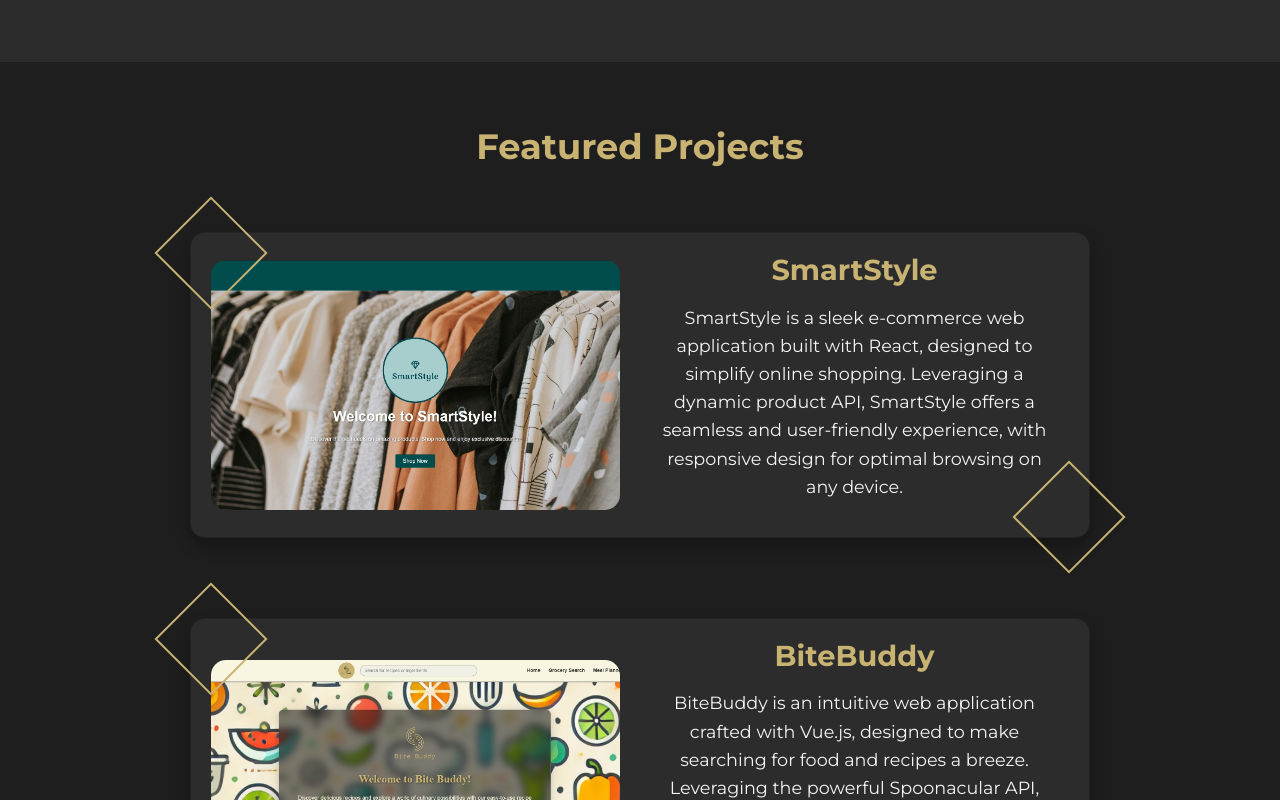
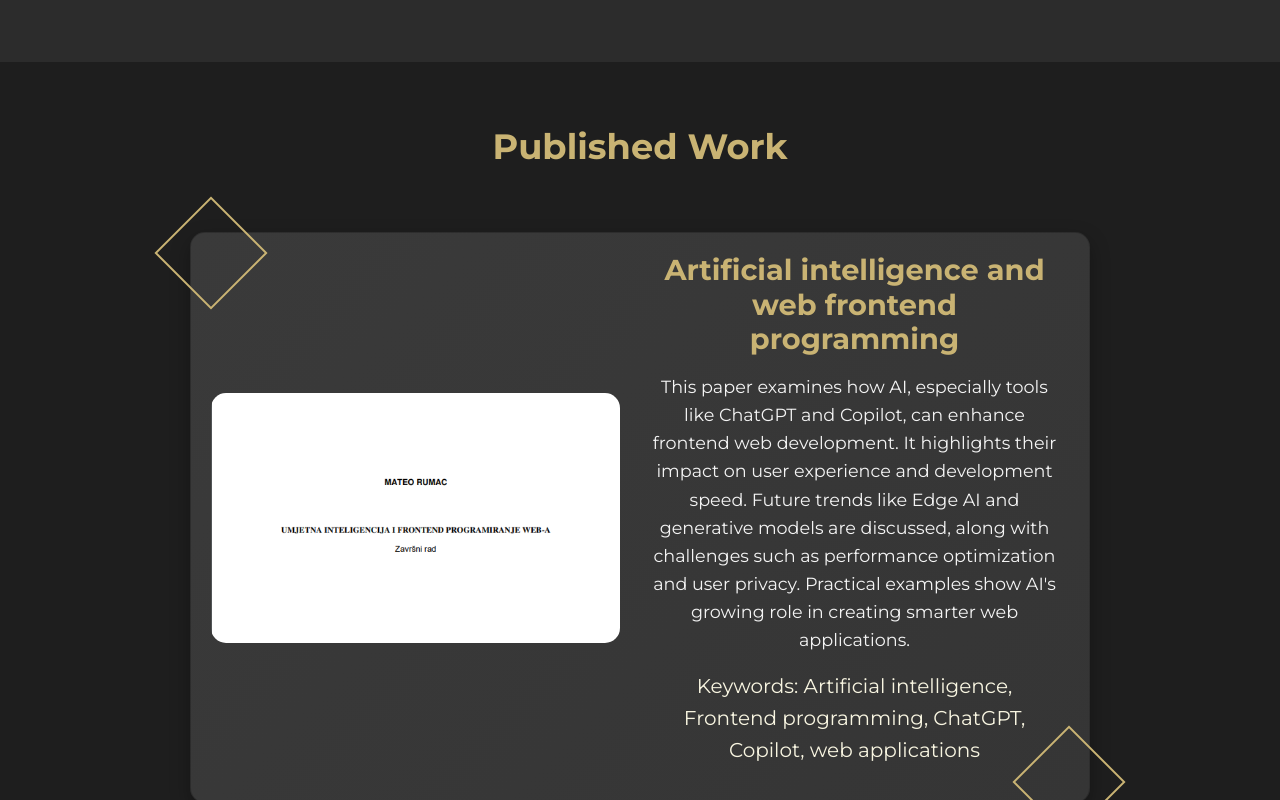
Before and after one commit to mateorumac/portfolioo, a Vue app: page / in a window 1280 px wide. Shown: the part 1620-2420 px from the top of the page. Built offline with nearby package versions, Linux system fonts and the light colour scheme.

Commit message:
male izmjene

```diff
--- a/src/views/HomeView.vue
+++ b/src/views/HomeView.vue
@@ -46,6 +46,30 @@
     <button class="dwnldbtn" @click="visitResumeSite">View Resume</button>
   </div>
 </section>
+<section id="publications">
+    <div class="container2">
+      <h2>Published Work</h2>
+      <div class="cards-container">
+        <div class="card vertical-card">
+          <div class="card-image">
+            <a href="https://repozitorij.unipu.hr/islandora/object/unipu%3A9707" target="_blank">
+              <img src="@/assets/zavrsnirad.png" alt="Paper Title Image" />
+            </a>
+          </div>
+          <div class="card-content">
+            <h3 class="project-headline">Artificial intelligence and web frontend programming</h3>
+            <p class="cardtext short-text">
+              This paper examines how AI, especially tools like ChatGPT and Copilot, can enhance frontend web development.
+              It highlights their impact on user experience and development speed.
+              Future trends like Edge AI and generative models are discussed, along with challenges such as performance
+              optimization and user privacy. Practical examples show AI's growing role in creating smarter web applications.
+            </p>
+            <p class="keywords">Keywords: Artificial intelligence, Frontend programming, ChatGPT, Copilot, web applications</p>
+          </div>
+        </div>
+      </div>
+    </div>
+  </section>
   <section id="projects">
     <div class="container2">
       <h2>Featured Projects</h2>
@@ -124,30 +148,6 @@
           </div>
         </div>
         <!-- Add more cards -->
-      </div>
-    </div>
-  </section>
-  <section id="publications">
-    <div class="container2">
-      <h2>Published Work</h2>
-      <div class="cards-container">
-        <div class="card vertical-card">
-          <div class="card-image">
-            <a href="https://repozitorij.unipu.hr/islandora/object/unipu%3A9707" target="_blank">
-              <img src="@/assets/zavrsnirad.png" alt="Paper Title Image" />
-            </a>
-          </div>
-          <div class="card-content">
-            <h3 class="project-headline">Artificial intelligence and web frontend programming</h3>
-            <p class="cardtext short-text">
-              This paper examines how AI, especially tools like ChatGPT and Copilot, can enhance frontend web development.
-              It highlights their impact on user experience and development speed.
-              Future trends like Edge AI and generative models are discussed, along with challenges such as performance
-              optimization and user privacy. Practical examples show AI's growing role in creating smarter web applications.
-            </p>
-            <p class="keywords">Keywords: Artificial intelligence, Frontend programming, ChatGPT, Copilot, web applications</p>
-          </div>
-        </div>
       </div>
     </div>
   </section>
@@ -293,7 +293,7 @@ h1 {
 }
 
 #cta {
-  background-color: #1E1E1E;
+  background-color: #1e1e1e;
   text-align: center;
   padding: 50px;
   position: relative;
@@ -374,7 +374,7 @@ p {
 }
 
 #projects {
-  background-color: #1E1E1E;
+  background-color: #2c2c2c;
   padding: 4rem 0;
   color: #f4f4f4;
   text-align: center;
@@ -393,14 +393,15 @@ p {
   display: flex;
   flex-direction: row;
   align-items: center;
-  background-color: #2c2c2c;
+  background: linear-gradient(135deg, #3a3a3a, #353535);
   border-radius: 15px;
   padding: 20px;
   width: 80%;
   max-width: 1200px;
   height: 400px;
-  box-shadow: 0 8px 16px rgba(0, 0, 0, 0.3);
+  box-shadow: 0 8px 20px rgba(0, 0, 0, 0.3);
   transition: transform 0.3s ease, box-shadow 0.3s ease;
+
 }
 
 .card:hover {
@@ -450,6 +451,9 @@ p {
   display: flex;
   flex-direction: column;
   justify-content: center;
+  color: #f8f5e1; /* Ensure text is readable */
+    font-size: 1.2rem;
+    line-height: 1.6;
 }
 
 .project-headline {
```
